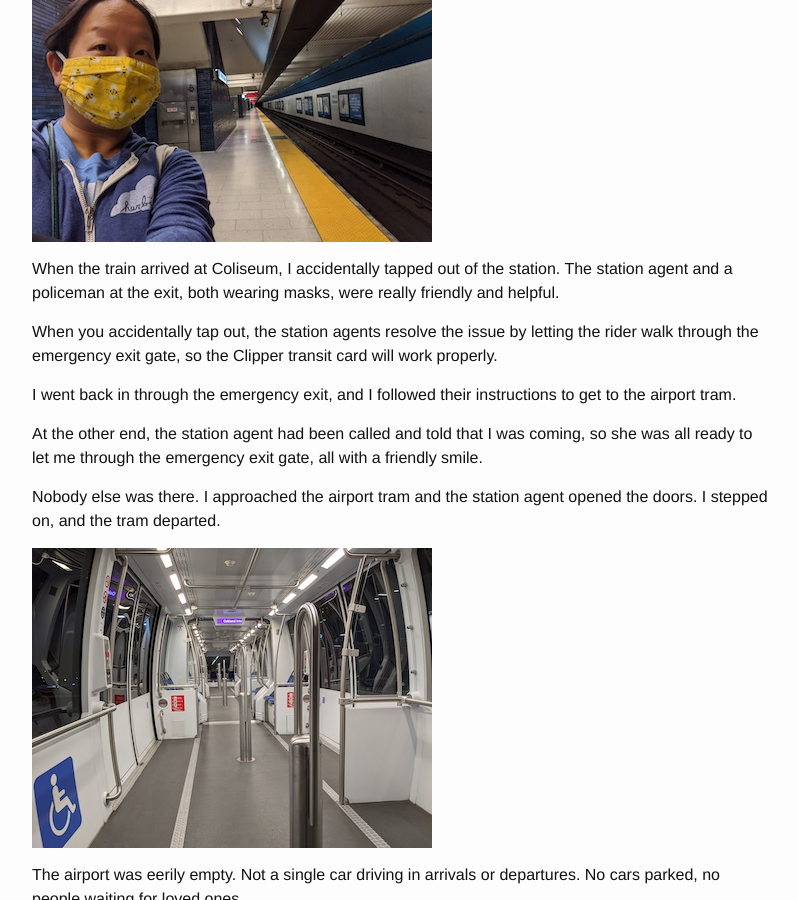
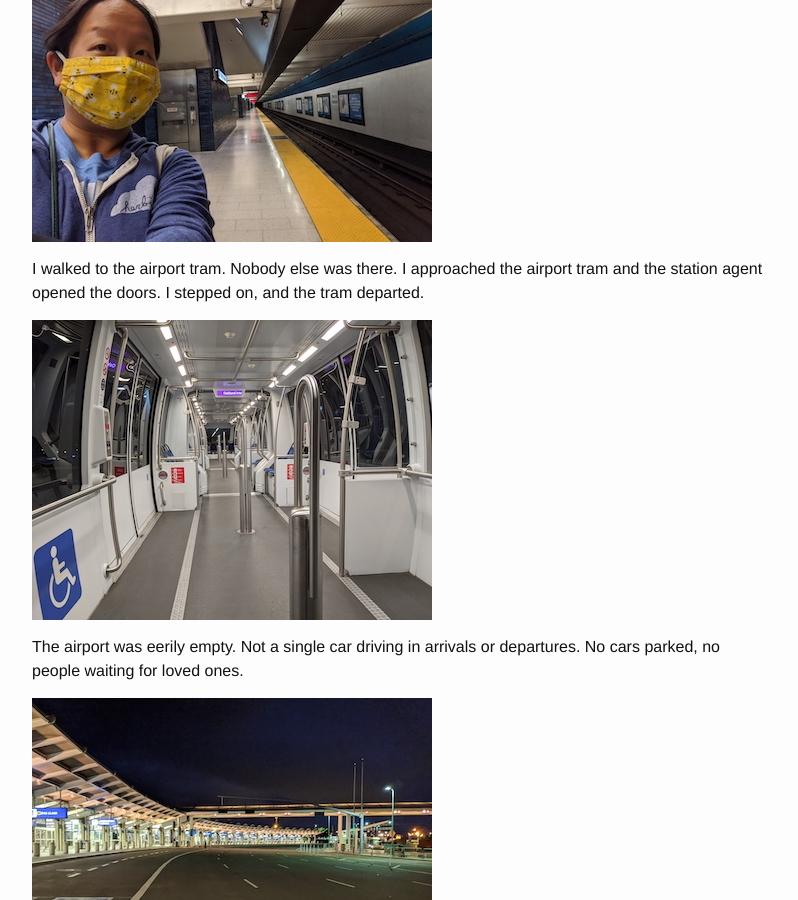
Before and after one commit to bev-a-tron/bev-a-tron.github.io, a Jekyll site: the page built from _posts/2020-05-18-journey-to-oak-airport.markdown, in a window 1280 px wide and 900 px high, scrolled down 495 px. Shown: the whole window, without its empty margins (238-1036 px from the left). Built offline with Jekyll 4.4.1, drawn with Linux system fonts in a browser that asks for light colours.

Commit message:
Clean up

```diff
--- a/_posts/2020-05-18-journey-to-oak-airport.markdown
+++ b/_posts/2020-05-18-journey-to-oak-airport.markdown
@@ -13,15 +13,7 @@ To get to the airport, I took public transportation. First, I took a BART train.
 
 ![bart]({{site.url}}/assets/oak_bart.jpg)
 
-When the train arrived at Coliseum, I accidentally tapped out of the station. The station agent and a policeman at the exit, both wearing masks, were really friendly and helpful.
-
-When you accidentally tap out, the station agents resolve the issue by letting the rider walk through the emergency exit gate, so the Clipper transit card will work properly.
-
-I went back in through the emergency exit, and I followed their instructions to get to the airport tram.
-
-At the other end, the station agent had been called and told that I was coming, so she was all ready to let me through the emergency exit gate, all with a friendly smile.
-
-Nobody else was there. I approached the airport tram and the station agent opened the doors. I stepped on, and the tram departed.
+I walked to the airport tram. Nobody else was there. I approached the airport tram and the station agent opened the doors. I stepped on, and the tram departed.
 
 ![tram]({{site.url}}/assets/oak_tram.jpg)
 
```
